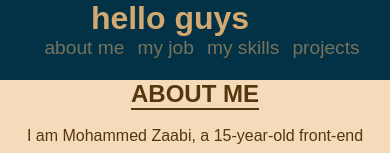
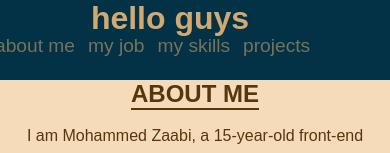
Before and after one commit to MML-DEV-ART/MML-Portfolio, a plain HTML site: page index.html in a window 390 px wide. Shown: the top 153 px of the page. Drawn offline with Linux system fonts and the light colour scheme.

Commit message:
Update index.css

```diff
--- a/index.css
+++ b/index.css
@@ -654,3 +654,10 @@ ul{
     object-fit: cover;
   }
 }
+@media screen and (max-width: 500px){
+
+  .father .dashbar ul{
+position: absolute;
+top: 30px;
+left: -10px;
+  }
```
